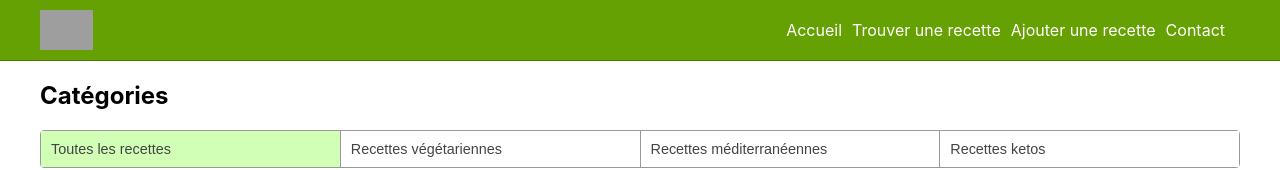
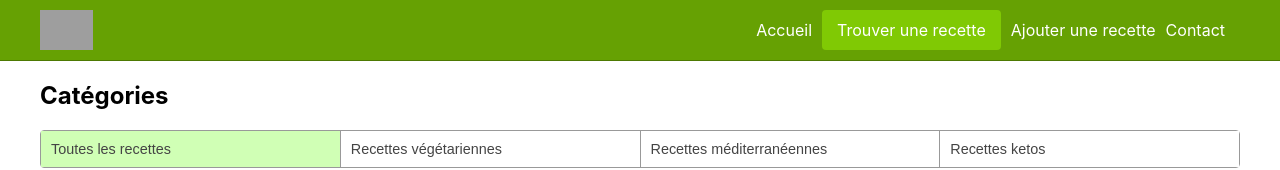
Before and after one commit to Nicolas-Lauzon/LOG2440_archive, a React (Create React App) app in the folder client/: page /recipes in a window 1280 px wide. Shown: the top 170 px of the page. Built offline with nearby package versions, Linux system fonts and the light colour scheme; no server answers; grey boxes are pictures that could not be loaded.

Commit message:
added padding when link active in navbar

```diff
--- a/client/src/style.css
+++ b/client/src/style.css
@@ -179,6 +179,11 @@ header nav > ul > li > a {
   text-decoration: none;
 }
 header nav > ul > li.active > a {
+  padding: 10px 15px;
+  background-color: #80c904;
+  border-radius: 4px;
+}
+header nav > ul > li .activeNav {
   padding: 10px 15px;
   background-color: #80c904;
   border-radius: 4px;
```
